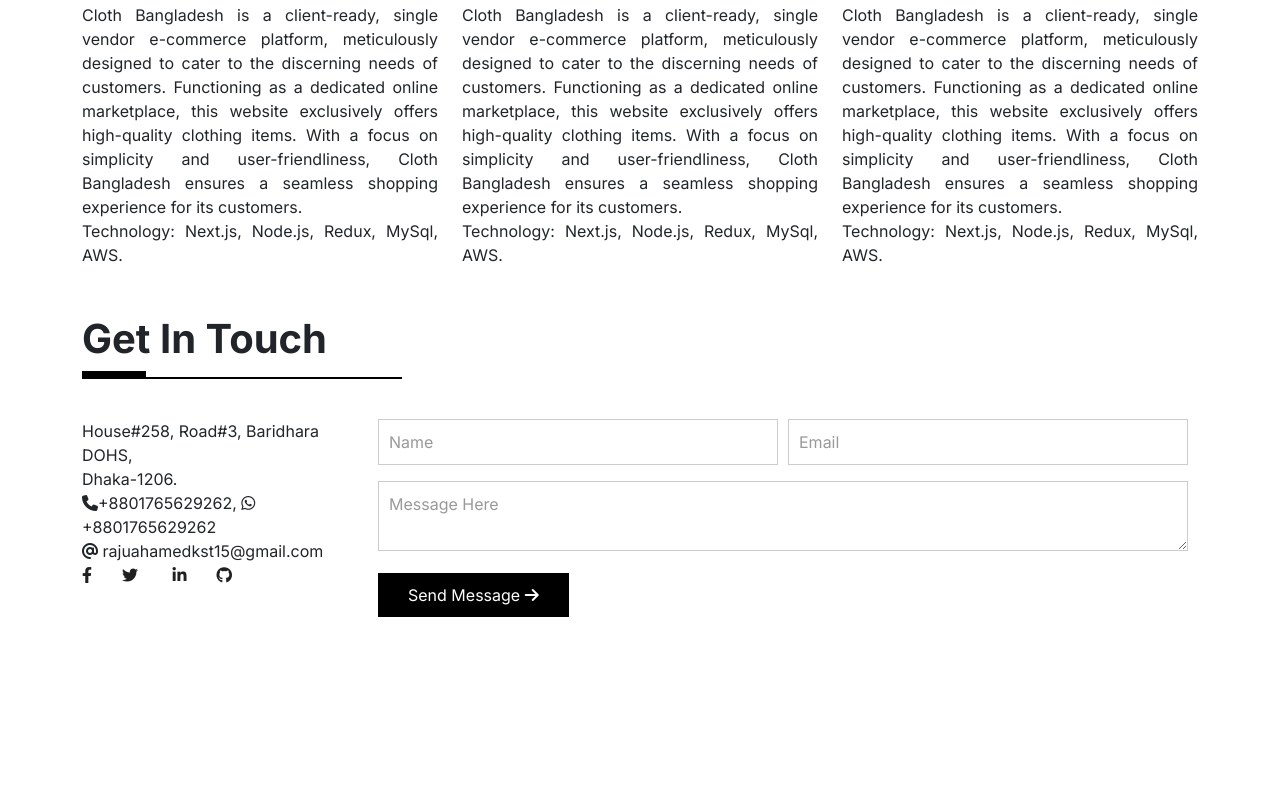
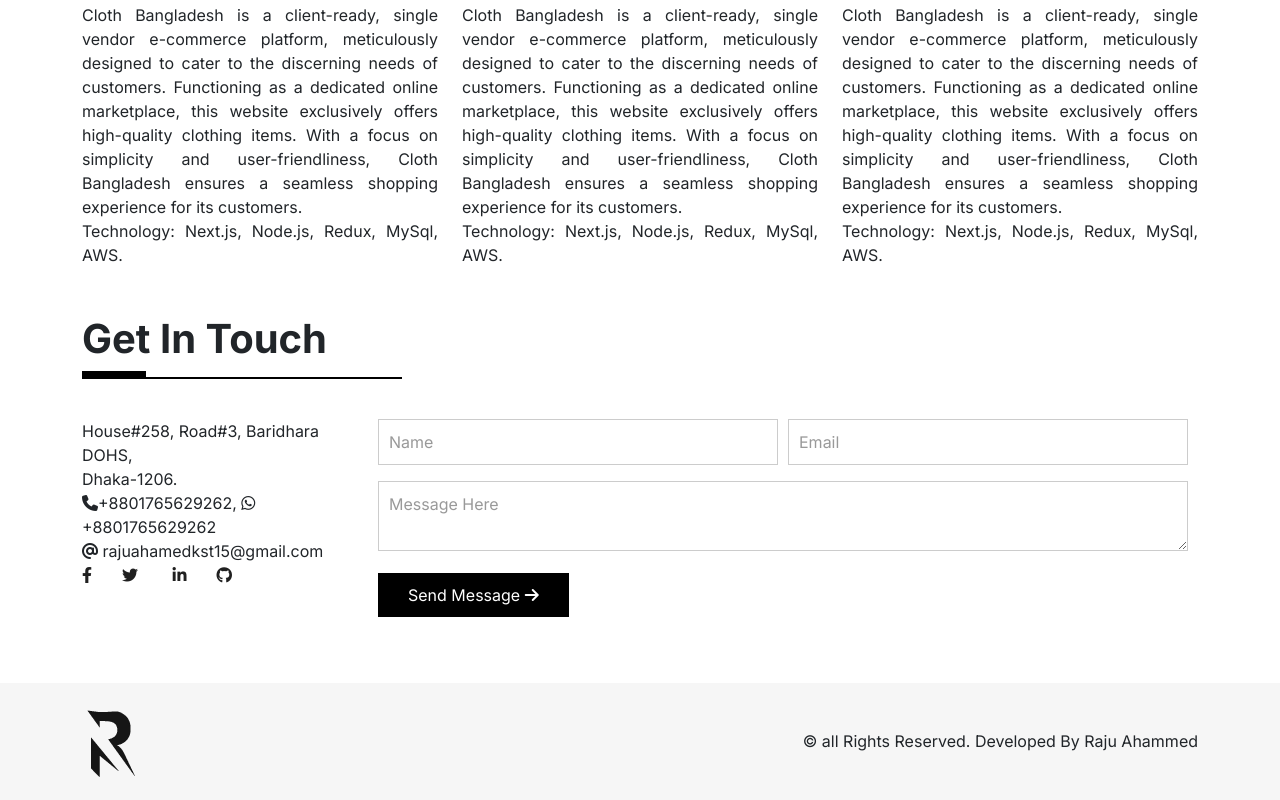
Before and after one commit to Rajukst/new-portfolio, a Next.js app: page / in a window 1280 px wide. Shown: the part 2659-3459 px from the top of the page. Before the commit the page ends 3292 px from the top, so only its background shows below. Built offline with nearby package versions, Linux system fonts and the light colour scheme.

Commit message:
almost done

```diff
--- a/src/app/globals.css
+++ b/src/app/globals.css
@@ -239,3 +239,17 @@ color: #316FF6;
 .features{
   text-align: justify;
 }
+.footer{
+  margin-top: 50px;
+  background-color: #f6f6f6;
+  padding-top: 20px;
+  padding-bottom: 20px;
+}
+.footerarticle{
+  justify-content: center;
+}
+.mainFooter{
+  display: flex;
+  align-items: center;
+  justify-content: space-between;
+}
--- a/src/app/page.js
+++ b/src/app/page.js
@@ -15,6 +15,7 @@ import react from "../app/Asset/react.webp";
 import devops from "../app/Asset/devops.webp";
 import project1 from "../app/Asset/project1.webp";
 import project2 from "../app/Asset/project2.webp";
+import logo from "../app/Asset/darklogo.webp"
 import Image from "next/image";
 import Link from "next/link";
 
@@ -82,7 +83,6 @@ export default function Home() {
                   src={designPhoto}
                   alt="Web Logo"
                 />
-                <div className="hrLine"></div>
                 <div className="workContent">
                   <h5>Web Development</h5>
                   <article>
@@ -98,7 +98,6 @@ export default function Home() {
                   src={designPhoto}
                   alt="Web Logo"
                 />
-                <div className="hrLine"></div>
                 <div className="workContent">
                   <h5>Web Design</h5>
                   <article>
@@ -114,7 +113,6 @@ export default function Home() {
                   src={designPhoto}
                   alt="Web Logo"
                 />
-                <div className="hrLine"></div>
                 <div className="workContent">
                   <h5>DevOps Development</h5>
                   <article>
@@ -331,6 +329,18 @@ export default function Home() {
           </div>
       </Container>
       </section>
+      <section className="footer">
+        <Container>
+          <div className="mainFooter">
+          <div className="footerLeft">
+          <Image className='footerImg' src={logo} alt='Web Logo'/>
+          </div>
+          <div className="footerRight">
+          <article className="footerarticle">© all Rights Reserved. Developed By Raju Ahammed</article>
+          </div>
+          </div>
+        </Container>
+        </section>
     </main>
   );
 }
```
Also changed, not shown: src/app/Asset/darklogo.webp (added).
